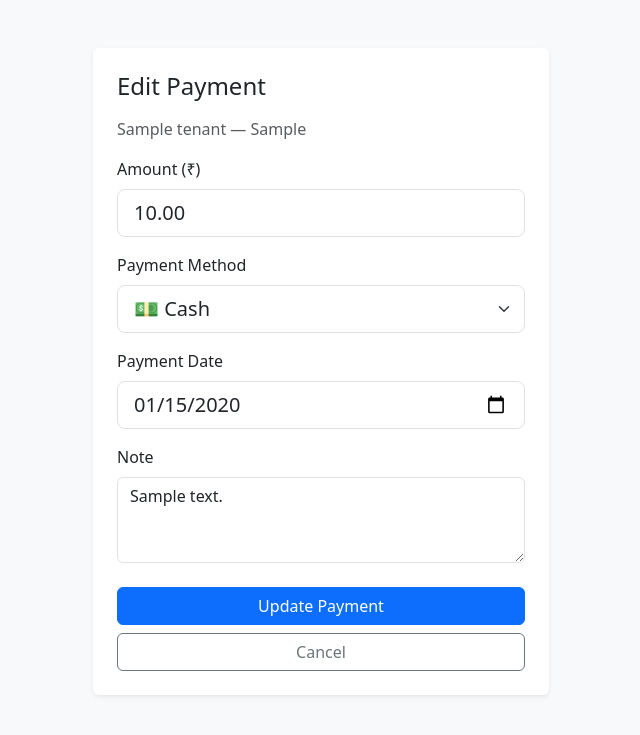
After one commit to kbulbul026-coder/my-django-app, a Django app: page /edit-single-payment/1/ in a window 1280 px wide. The commit adds this page. Shown: the top 735 px of the page, without its empty margins (319-959 px from the left). Run offline with Django 5.2, Linux system fonts and the light colour scheme; tables that the repository leaves empty hold one stand-in row (values such as "Sample post").

Commit message:
add partial payment

```diff
--- a/rental/models.py
+++ b/rental/models.py
@@ -99,3 +99,21 @@ class Expense(models.Model):
 
     def __str__(self):
         return f"{self.date} - {self.get_category_display()} - ₹{self.amount}"
+
+
+
+class Payment(models.Model):
+    PAYMENT_METHOD_CHOICES = [
+        ('CASH', 'Cash'),
+        ('DIGITAL', 'Digital (UPI/Bank)'),
+    ]
+
+    rent_record = models.ForeignKey(RentRecord, on_delete=models.CASCADE, related_name='payments')
+    amount = models.DecimalField(max_digits=10, decimal_places=2)
+    payment_method = models.CharField(max_length=10, choices=PAYMENT_METHOD_CHOICES)
+    payment_date = models.DateField()
+    note = models.CharField(max_length=200, blank=True)
+    created_at = models.DateTimeField(auto_now_add=True)
+
+    def __str__(self):
+        return f"{self.rent_record.tenant.name} - ₹{self.amount} on {self.payment_date}"
--- /dev/null
+++ b/rental/templates/edit_single_payment.html
@@ -0,0 +1,55 @@
+<!DOCTYPE html>
+<html lang="hi">
+<head>
+    <meta charset="UTF-8">
+    <meta name="viewport" content="width=device-width, initial-scale=1">
+    <title>Edit Payment</title>
+    <link href="https://cdn.jsdelivr.net/npm/bootstrap@5.3.0/dist/css/bootstrap.min.css" rel="stylesheet">
+</head>
+<body class="bg-light">
+
+<div class="container my-5" style="max-width: 480px;">
+    <div class="card shadow-sm border-0">
+        <div class="card-body p-4">
+            <h4 class="mb-3">Edit Payment</h4>
+            <p class="text-muted">
+                {{ record.tenant.name }} — {{ record.month_year }}
+            </p>
+
+            <form method="POST">
+                {% csrf_token %}
+
+                <div class="mb-3">
+                    <label class="form-label">Amount (₹)</label>
+                    <input type="number" name="amount" class="form-control form-control-lg"
+                           step="0.01" value="{{ payment.amount }}" required>
+                </div>
+
+                <div class="mb-3">
+                    <label class="form-label">Payment Method</label>
+                    <select name="payment_method" class="form-select form-select-lg">
+                        <option value="CASH" {% if payment.payment_method == 'CASH' %}selected{% endif %}>💵 Cash</option>
+                        <option value="DIGITAL" {% if payment.payment_method == 'DIGITAL' %}selected{% endif %}>📱 Digital</option>
+                    </select>
+                </div>
+
+                <div class="mb-3">
+                    <label class="form-label">Payment Date</label>
+                    <input type="date" name="payment_date" class="form-control form-control-lg"
+                           value="{{ payment.payment_date|date:'Y-m-d' }}">
+                </div>
+
+                <div class="mb-4">
+                    <label class="form-label">Note</label>
+                    <textarea name="note" class="form-control" rows="3">{{ payment.note }}</textarea>
+                </div>
+
+                <button type="submit" class="btn btn-primary w-100 mb-2">Update Payment</button>
+                <a href="{% url 'tenant_bills' record.tenant.id %}" class="btn btn-outline-secondary w-100">Cancel</a>
+            </form>
+        </div>
+    </div>
+</div>
+
+</body>
+</html>
--- a/rental/urls.py
+++ b/rental/urls.py
@@ -9,10 +9,12 @@ urlpatterns = [
     path('send-whatsapp/<int:record_id>/', views.send_whatsapp_bill, name='send_whatsapp'),
 
     path('record-payment/<int:record_id>/', views.record_payment, name='record_payment'),
-    path('mark-paid/<int:record_id>/', views.mark_as_paid, name='mark_paid'),
     path('edit-payment/<int:record_id>/', views.edit_payment, name='edit_payment'),
 
     # Expense
     path('expenses/', views.expense_list, name='expense_list'),
     path('add-expense/', views.add_expense, name='add_expense'),
+
+    path('edit-single-payment/<int:payment_id>/', views.edit_single_payment, name='edit_single_payment'),
+    path('delete-payment/<int:payment_id>/', views.delete_payment, name='delete_payment'),
 ]
--- a/rental/views.py
+++ b/rental/views.py
@@ -5,7 +5,7 @@ from decimal import Decimal
 from datetime import datetime
 import urllib.parse
 
-from .models import Tenant, Property, RentRecord, Expense
+from .models import Tenant, Property, RentRecord, Expense, Payment
 
 
 def dashboard(request):
@@ -16,7 +16,6 @@ def dashboard(request):
         total=Sum('amount_paid')
     )['total'] or 0
 
-    # Calculate remaining pending
     all_records = RentRecord.objects.all()
     total_pending = sum((r.total_due - r.amount_paid) for r in all_records)
 
@@ -86,7 +85,7 @@ def generate_bill(request, tenant_id):
 
 def tenant_bills(request, tenant_id):
     tenant = get_object_or_404(Tenant, id=tenant_id)
-    records = list(RentRecord.objects.filter(tenant=tenant))
+    records = list(RentRecord.objects.filter(tenant=tenant).prefetch_related('payments'))
 
     def parse_month_year(record):
         try:
@@ -117,16 +116,24 @@ def record_payment(request, record_id):
         amount = Decimal(str(request.POST.get('amount') or 0))
         method = request.POST.get('payment_method')
         date_str = request.POST.get('payment_date')
+        note = request.POST.get('note', '')
 
         if amount > 0:
+            payment_date = datetime.strptime(date_str, '%Y-%m-%d').date() if date_str else timezone.now().date()
+
+            # Create payment history
+            Payment.objects.create(
+                rent_record=record,
+                amount=amount,
+                payment_method=method,
+                payment_date=payment_date,
+                note=note
+            )
+
+            # Update total
             record.amount_paid += amount
             record.payment_method = method
-
-            if date_str:
-                record.payment_date = datetime.strptime(date_str, '%Y-%m-%d').date()
-            else:
-                record.payment_date = timezone.now().date()
-
+            record.payment_date = payment_date
             record.update_status()
 
         return redirect('tenant_bills', tenant_id=record.tenant.id)
@@ -138,20 +145,13 @@ def record_payment(request, record_id):
     })
 
 
-def mark_as_paid(request, record_id):
-    # Keep old function for compatibility (optional)
-    record = get_object_or_404(RentRecord, id=record_id)
-    return redirect('record_payment', record_id=record.id)
-
-
 def edit_payment(request, record_id):
     record = get_object_or_404(RentRecord, id=record_id)
 
     if request.method == 'POST':
-        status = request.POST.get('status')
+        amount_paid = Decimal(str(request.POST.get('amount_paid') or 0))
         method = request.POST.get('payment_method')
         date_str = request.POST.get('payment_date')
-        amount_paid = Decimal(str(request.POST.get('amount_paid') or 0))
 
         record.amount_paid = amount_paid
         record.payment_method = method
@@ -233,3 +233,51 @@ def add_expense(request):
         'properties': properties,
         'today': timezone.now().date().isoformat()
     })
+
+
+
+
+def edit_single_payment(request, payment_id):
+    payment = get_object_or_404(Payment, id=payment_id)
+    record = payment.rent_record
+
+    if request.method == 'POST':
+        old_amount = payment.amount
+        new_amount = Decimal(str(request.POST.get('amount') or 0))
+        method = request.POST.get('payment_method')
+        date_str = request.POST.get('payment_date')
+        note = request.POST.get('note', '')
+
+        payment.amount = new_amount
+        payment.payment_method = method
+        payment.note = note
+        if date_str:
+            payment.payment_date = datetime.strptime(date_str, '%Y-%m-%d').date()
+        payment.save()
+
+        # Recalculate total paid on the bill
+        record.amount_paid = record.amount_paid - old_amount + new_amount
+        record.update_status()
+
+        return redirect('tenant_bills', tenant_id=record.tenant.id)
+
+    return render(request, 'edit_single_payment.html', {
+        'payment': payment,
+        'record': record,
+        'today': timezone.now().date().isoformat()
+    })
+
+
+def delete_payment(request, payment_id):
+    payment = get_object_or_404(Payment, id=payment_id)
+    record = payment.rent_record
+
+    # Subtract the amount from total paid
+    record.amount_paid -= payment.amount
+    if record.amount_paid < 0:
+        record.amount_paid = 0
+
+    payment.delete()
+    record.update_status()
+
+    return redirect('tenant_bills', tenant_id=record.tenant.id)
```
Also changed, not shown: rental/templates/record_payment.html (+6 -1 lines), rental/templates/tenant_bills.html (+26 -18 lines), rental/migrations/0005_payment.py (added).
